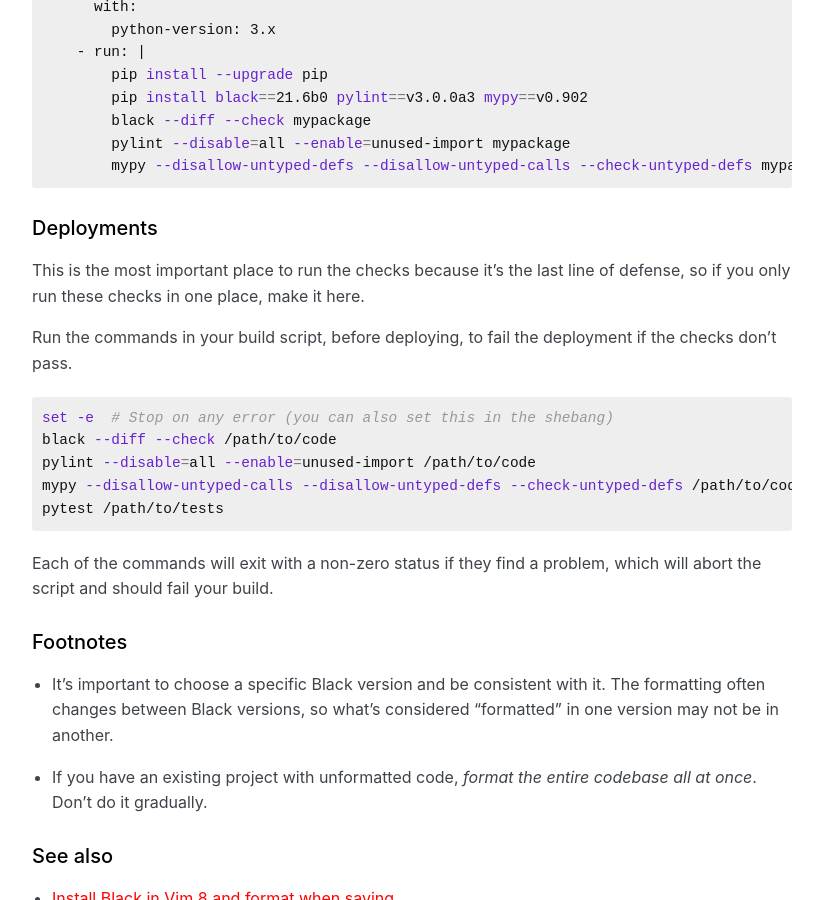
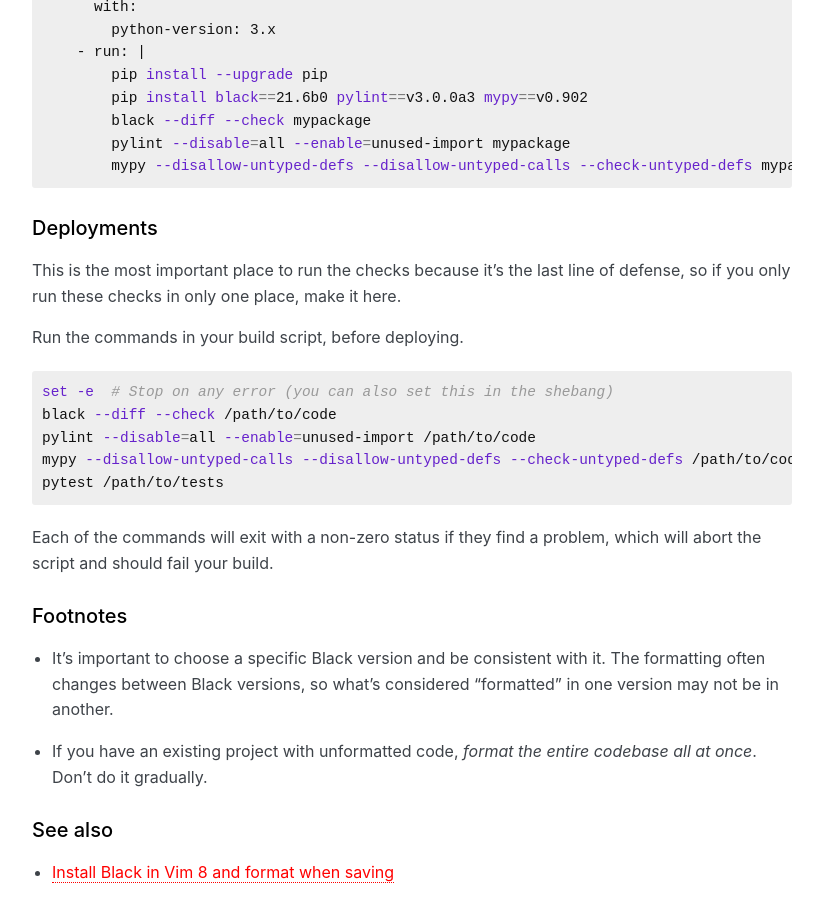
Before and after one commit to explodinglabs/explodinglabs.github.io, a Jekyll site: the page built from _posts/python/2021-07-01-checks.markdown, in a window 1280 px wide and 900 px high, scrolled down 1600 px. Shown: the whole window, without its empty margins (228-1051 px from the left). Built offline with Jekyll 4.4.1, drawn with Linux system fonts in a browser that asks for light colours; some web fonts are replaced.

Commit message:
Update 2021-07-01-checks.markdown

````diff
--- a/_posts/python/2021-07-01-checks.markdown
+++ b/_posts/python/2021-07-01-checks.markdown
@@ -94,10 +94,9 @@
 ## Deployments
 
 This is the most important place to run the checks because it's the last line
-of defense, so if you only run these checks in one place, make it here.
+of defense, so if you only run these checks in only one place, make it here.
 
-Run the commands in your build script, before deploying, to fail the deployment
-if the checks don't pass.
+Run the commands in your build script, before deploying.
 
 ```sh
 set -e  # Stop on any error (you can also set this in the shebang)
````
